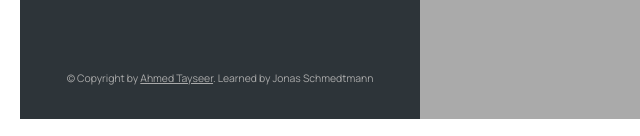
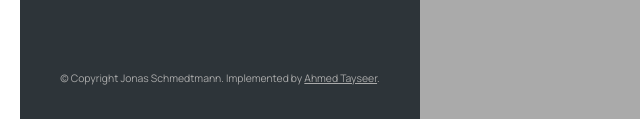
Before and after one commit to ahmedtayseer303/Matpy-Project, a plain HTML site: page index.html in a window 1280 px wide. Shown: the part 661-797 px from the top of the page, 0-640 px from the left. Drawn offline with nearby package versions, Linux system fonts and the light colour scheme.

Commit message:
updated copyright

```diff
--- a/index.html
+++ b/index.html
@@ -133,9 +133,8 @@
       </ul>
 
       <p class="copyright">
-        &copy; Copyright by
+        &copy; Copyright Jonas Schmedtmann. Implemented by
         <a class="twitter-link" target="_blank" href="#">Ahmed Tayseer</a>.
-        Learned by Jonas Schmedtmann
       </p>
     </div>
 
--- a/style.css
+++ b/style.css
@@ -21,7 +21,7 @@ html {
 }
 
 body {
-  font-family: 'Manrope', sans-serif;
+  font-family: "Manrope", sans-serif;
   color: var(--color-light--2);
   font-weight: 400;
   line-height: 1.6;
@@ -122,6 +122,9 @@ a:visited {
   /* height: 77vh; */
   overflow-y: scroll;
   overflow-x: hidden;
+
+  -ms-overflow-style: none; /* Internet Explorer 10+ */
+  scrollbar-width: none; /* Firefox */
 }
 /* for removing rightside scrollbar  */
 .workouts::-webkit-scrollbar {
```
